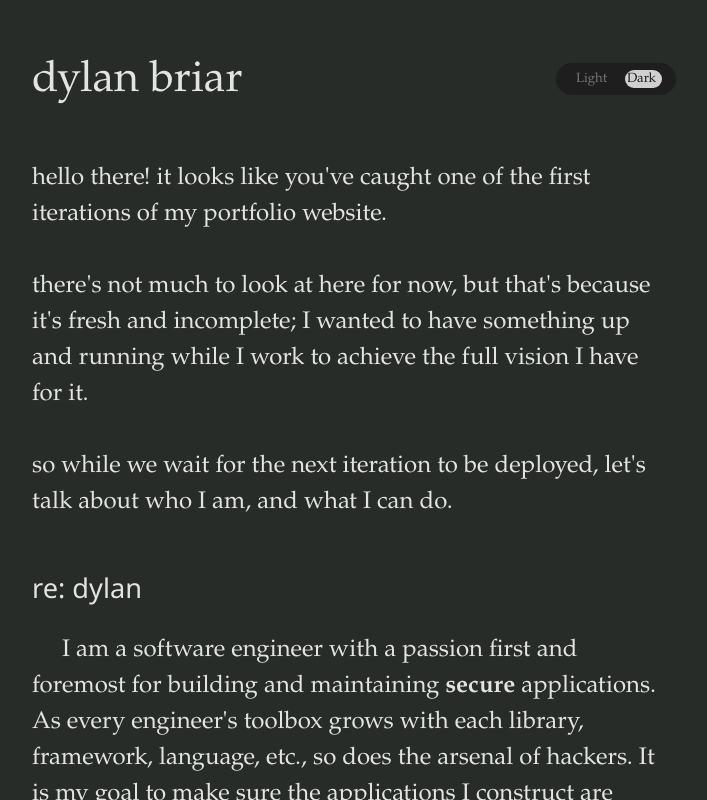
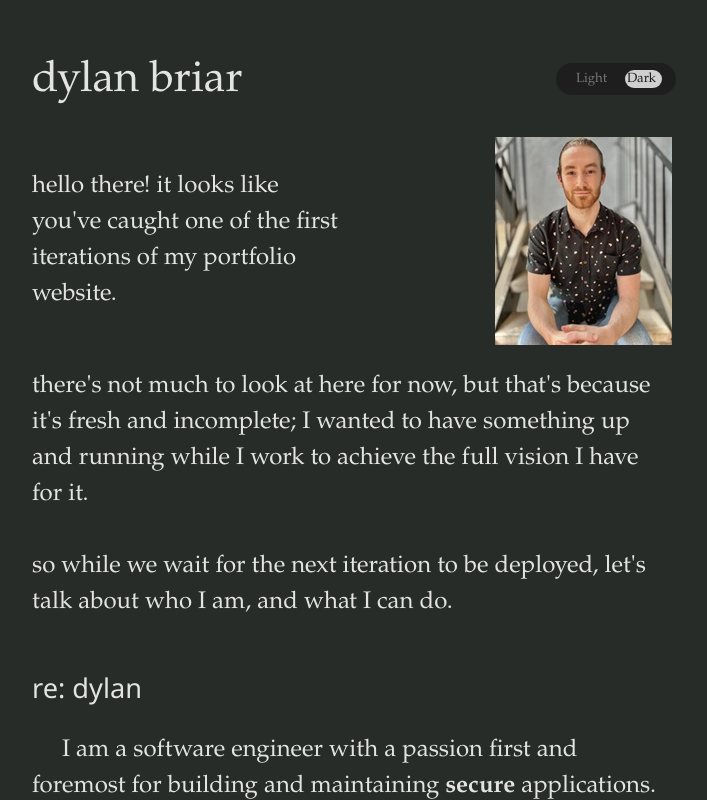
Before and after one commit to dylanbriar/Briar, a Vue app: page / in a window 1280 px wide. Shown: the top 800 px of the page, without its empty margins (288-995 px from the left). Built offline with nearby package versions, Linux system fonts and the light colour scheme.

Commit message:
picture of me added

```diff
--- a/src/components/LandingPage.vue
+++ b/src/components/LandingPage.vue
@@ -6,8 +6,11 @@
   <div id="portfolio">
     <div class="portWelcome">
       <br>
-      <p>hello there! it looks like you've caught one of the first iterations of my portfolio website.<br><br>
-      there's not much to look at here for now, but that's because it's fresh and incomplete; I wanted to have something up and running while I work to achieve the full vision I have for it.<br><br>
+      <div id="pic">
+        <p id="helloThere">hello there! it looks like you've caught one of the first iterations of my portfolio website.</p>
+        <img src="../../assets/meSmall.jpg" alt="a picture of me, a 20 something Caucasian male with a strawberry blonde manbun and red-tinted beard to match">
+      </div>
+      <p>there's not much to look at here for now, but that's because it's fresh and incomplete; I wanted to have something up and running while I work to achieve the full vision I have for it.<br><br>
       so while we wait for the next iteration to be deployed, let's talk about who I am, and what I can do.</p>
     </div>
     <div class="aboutMe">
@@ -57,6 +60,16 @@
   flex-direction: column;
 }
 
+#pic {
+  display: flex;
+  justify-content: space-between;
+  align-items: center;
+}
+
+#helloThere {
+  max-width: 50%;
+}
+
 .portList__name {
   font-size: 1.7em;
 }
```
Also changed, not shown: assets/meSmall.jpg (added).
